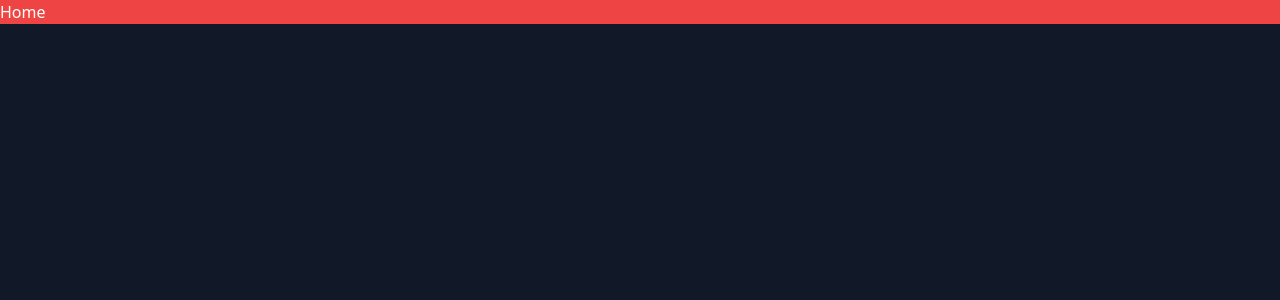
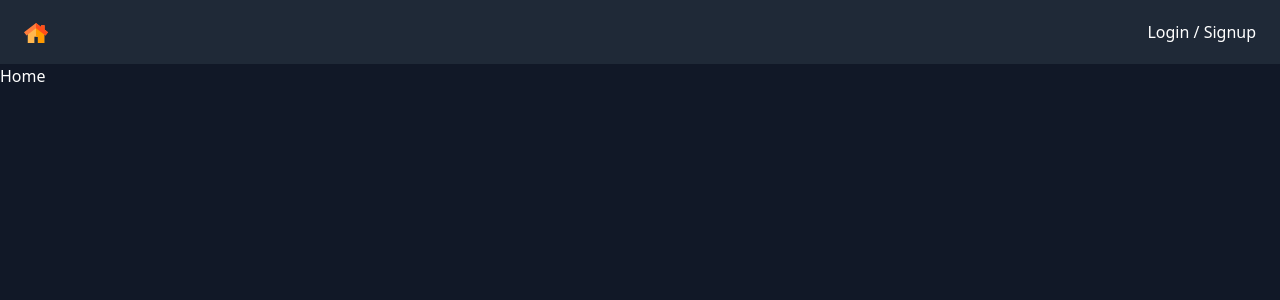
Before and after one commit to arndvs/house-search, a Next.js app: page / in a window 1280 px wide. Shown: the top 300 px of the page. Built offline with nearby package versions, Linux system fonts and the light colour scheme.

Commit message:
basic layout

```diff
--- a/src/components/layout.tsx
+++ b/src/components/layout.tsx
@@ -1,5 +1,6 @@
 import { FunctionComponent, ReactNode } from "react";
 import Link from "next/link";
+import Image from "next/image";
 // import { useAuth } from "src/auth/useAuth";
 
 
@@ -7,9 +8,40 @@
     main: ReactNode;
   }
 
+  const authenticated = false;
+
   const Layout: FunctionComponent<IProps> = ({ main }) => {
     // const { logout, authenticated } = useAuth();
-    return ( <div className="max-w-screen-2xl mx-auto text-white bg-red-500">{main}</div>
+    const logout = () => {};
+    return ( <div className="max-w-screen-2xl mx-auto text-white bg-gray-900"> <nav className="bg-gray-800" style={{ height: "64px" }}>
+    <div className="px-6 flex items-center justify-between h-16">
+      <Link href="/">
+
+          <Image
+            src="/home-color.svg"
+            alt="home house"
+            className="inline w-6"
+            width={24}
+            height={24}
+          />
+
+      </Link>
+      {authenticated ? (
+        <>
+          <Link href="/houses/add">
+            Add House
+          </Link>
+          <button onClick={logout}>Logout</button>
+        </>
+      ) : (
+        <Link href="/auth">
+          <div>Login / Signup</div>
+        </Link>
+       )}
+    </div>
+  </nav>
+  <main style={{ minHeight: "calc(100vh - 64px)" }}>{main}</main>
+  </div>
     );
 };
   export default Layout;
```
